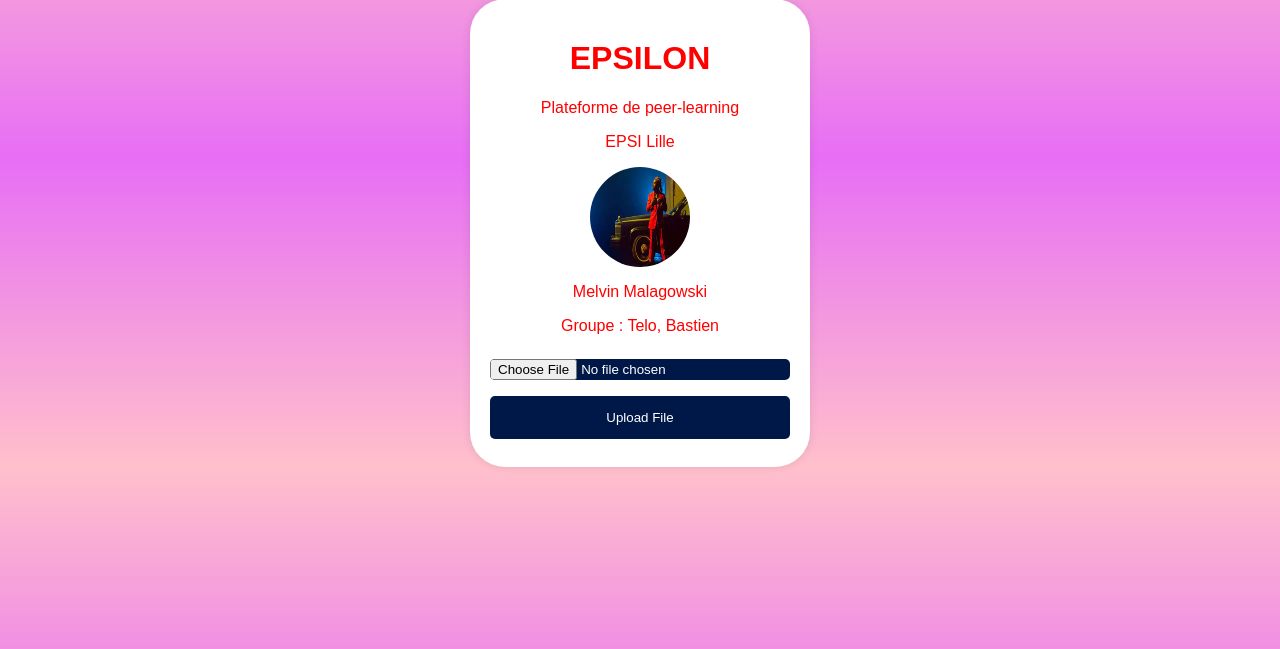
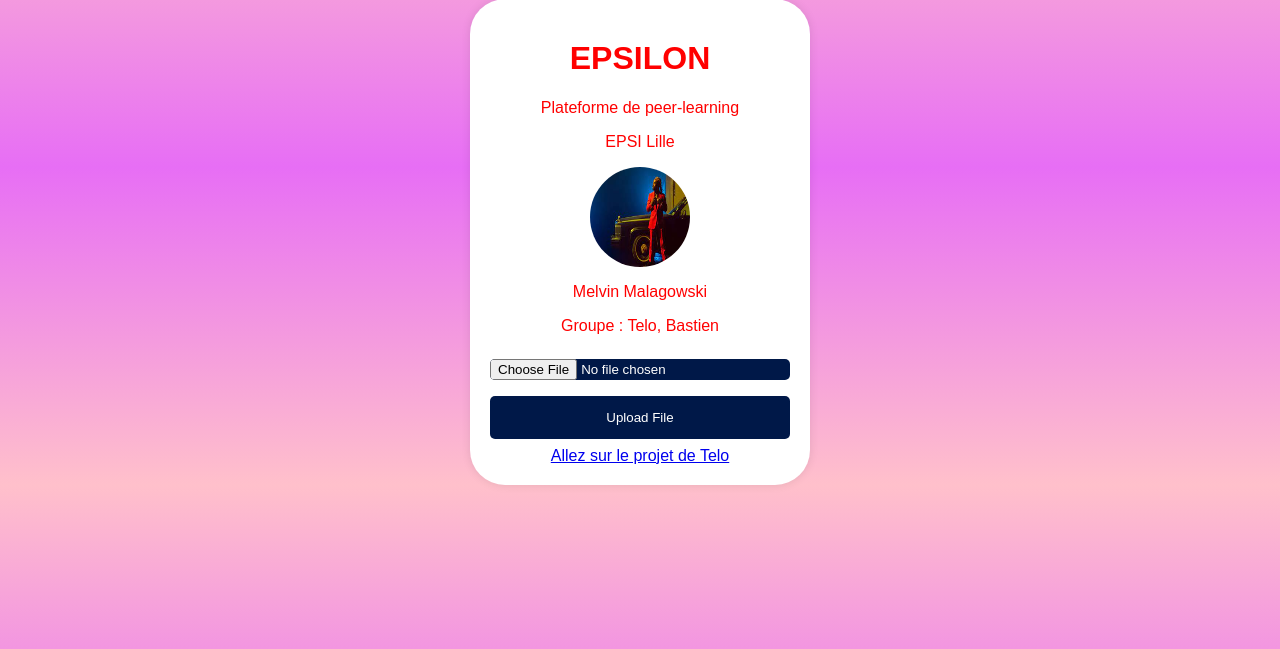
Before and after one commit to melio59/MaintenanceApp, a PHP site: page / in a window 1280 px wide. Shown: the part 151-800 px from the top of the page. Run offline with PHP 8.4, Linux system fonts and the light colour scheme.

Commit message:
reprise projet de telo commit

```diff
--- a/index.php
+++ b/index.php
@@ -17,7 +17,9 @@
 <form class="formulaire" action="upload.php" method="post" enctype="multipart/form-data">
     <input class="input-upload" type="file" name="fileToUpload" id="fileToUpload">
     <button type="submit" name="submit">Upload File</button>
+
 </form>
+<a href="./telo/index.php" class="upload-button">Allez sur le projet de Telo</a>
 </div>
 
 </body>
```
Also changed, not shown: uploads/pagemerci.png (added).
